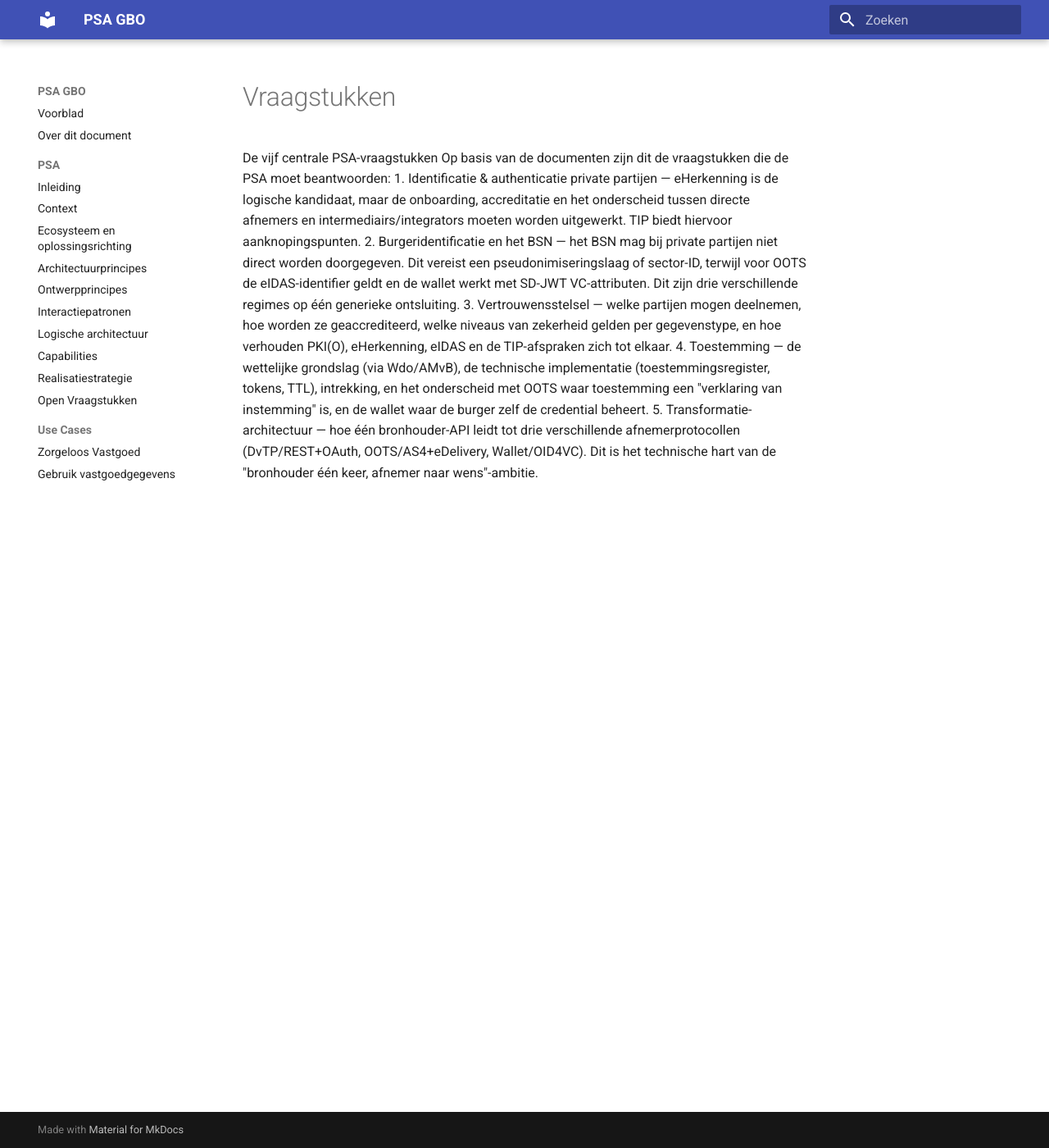
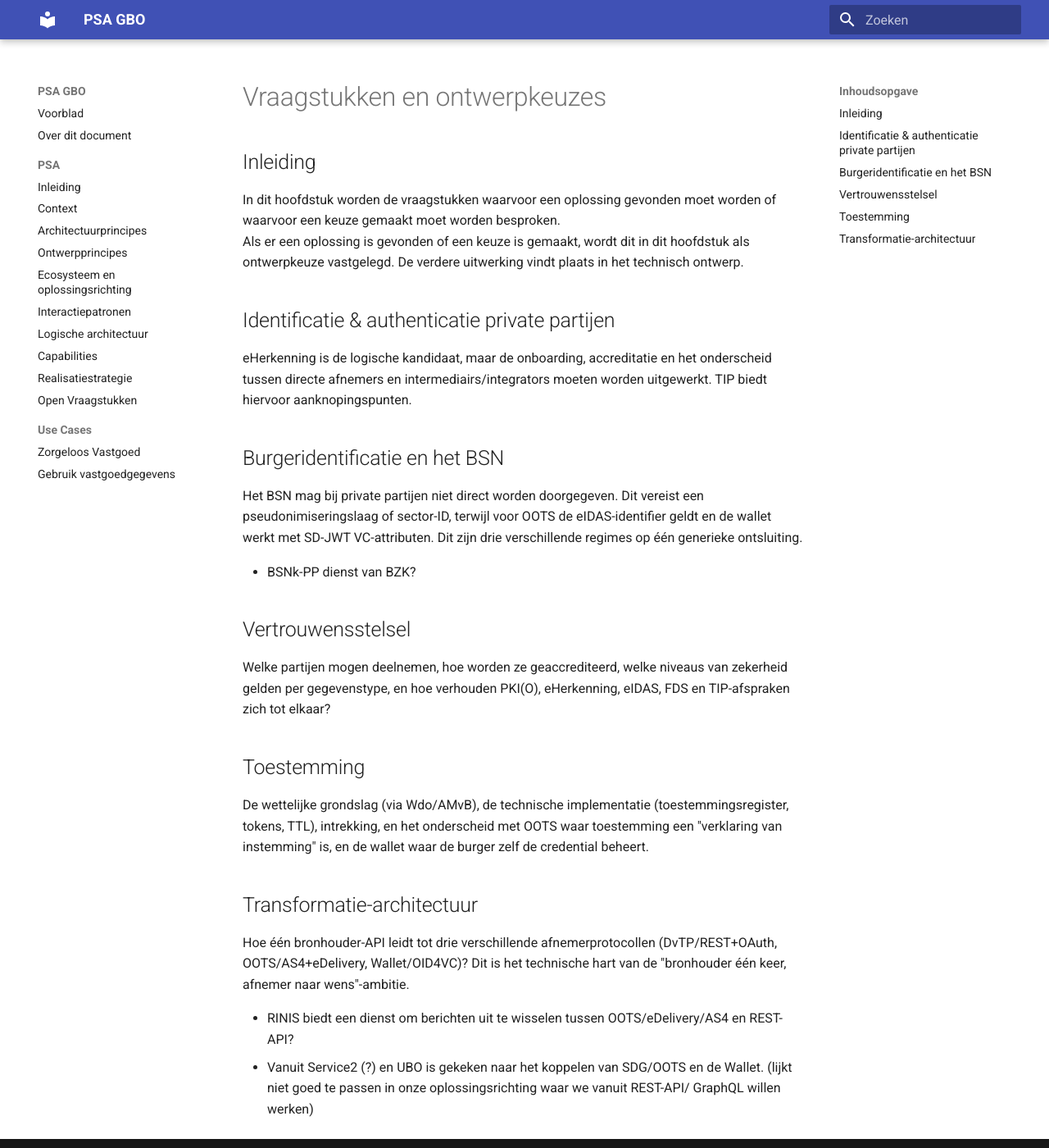
Before and after one commit to Govert-Claus/GBO-DvTP, an MkDocs documentation site: the page built from docs/psa/vraagstukken.md, in a window 1280 px wide and 1400 px high. Shown: the whole window at 82% size. Built offline with MkDocs 1.6.1 and Material for MkDocs 9.7.7, drawn with Linux system fonts in a browser that asks for light colours.

Commit message:
indeling

```diff
--- a/docs/psa/vraagstukken.md
+++ b/docs/psa/vraagstukken.md
@@ -1,7 +1,35 @@
-De vijf centrale PSA-vraagstukken
-Op basis van de documenten zijn dit de vraagstukken die de PSA moet beantwoorden:
-1. Identificatie & authenticatie private partijen — eHerkenning is de logische kandidaat, maar de onboarding, accreditatie en het onderscheid tussen directe afnemers en intermediairs/integrators moeten worden uitgewerkt. TIP biedt hiervoor aanknopingspunten.
-2. Burgeridentificatie en het BSN — het BSN mag bij private partijen niet direct worden doorgegeven. Dit vereist een pseudonimiseringslaag of sector-ID, terwijl voor OOTS de eIDAS-identifier geldt en de wallet werkt met SD-JWT VC-attributen. Dit zijn drie verschillende regimes op één generieke ontsluiting.
-3. Vertrouwensstelsel — welke partijen mogen deelnemen, hoe worden ze geaccrediteerd, welke niveaus van zekerheid gelden per gegevenstype, en hoe verhouden PKI(O), eHerkenning, eIDAS en de TIP-afspraken zich tot elkaar.
-4. Toestemming — de wettelijke grondslag (via Wdo/AMvB), de technische implementatie (toestemmingsregister, tokens, TTL), intrekking, en het onderscheid met OOTS waar toestemming een "verklaring van instemming" is, en de wallet waar de burger zelf de credential beheert.
-5. Transformatie-architectuur — hoe één bronhouder-API leidt tot drie verschillende afnemerprotocollen (DvTP/REST+OAuth, OOTS/AS4+eDelivery, Wallet/OID4VC). Dit is het technische hart van de "bronhouder één keer, afnemer naar wens"-ambitie.
+# Vraagstukken en ontwerpkeuzes
+
+## Inleiding
+
+In dit hoofdstuk worden de vraagstukken waarvoor een oplossing gevonden moet worden of waarvoor een keuze gemaakt moet worden besproken.
+Als er een oplossing is gevonden of een keuze is gemaakt, wordt dit in dit hoofdstuk als ontwerpkeuze vastgelegd. De verdere uitwerking vindt plaats in het technisch ontwerp.
+
+
+## Identificatie & authenticatie private partijen
+
+eHerkenning is de logische kandidaat, maar de onboarding, accreditatie en het onderscheid tussen directe afnemers en intermediairs/integrators moeten worden uitgewerkt. TIP biedt hiervoor aanknopingspunten.
+
+
+## Burgeridentificatie en het BSN
+
+Het BSN mag bij private partijen niet direct worden doorgegeven. Dit vereist een pseudonimiseringslaag of sector-ID, terwijl voor OOTS de eIDAS-identifier geldt en de wallet werkt met SD-JWT VC-attributen. Dit zijn drie verschillende regimes op één generieke ontsluiting.
+
+- BSNk-PP dienst van BZK?
+
+## Vertrouwensstelsel
+
+Welke partijen mogen deelnemen, hoe worden ze geaccrediteerd, welke niveaus van zekerheid gelden per gegevenstype, en hoe verhouden PKI(O), eHerkenning, eIDAS, FDS en TIP-afspraken zich tot elkaar?
+
+
+## Toestemming
+
+De wettelijke grondslag (via Wdo/AMvB), de technische implementatie (toestemmingsregister, tokens, TTL), intrekking, en het onderscheid met OOTS waar toestemming een "verklaring van instemming" is, en de wallet waar de burger zelf de credential beheert.
+
+
+## Transformatie-architectuur
+
+Hoe één bronhouder-API leidt tot drie verschillende afnemerprotocollen (DvTP/REST+OAuth, OOTS/AS4+eDelivery, Wallet/OID4VC)? Dit is het technische hart van de "bronhouder één keer, afnemer naar wens"-ambitie.
+
+- RINIS biedt een dienst om berichten uit te wisselen tussen OOTS/eDelivery/AS4 en REST-API?
+- Vanuit Service2 (?) en UBO is gekeken naar het koppelen van SDG/OOTS en de Wallet. (lijkt niet goed te passen in onze oplossingsrichting waar we vanuit REST-API/ GraphQL willen werken)
--- a/mkdocs.yml
+++ b/mkdocs.yml
@@ -51,9 +51,9 @@ nav:
   - PSA:
     - Inleiding: psa/inleiding.md
     - Context: psa/context.md
-    - Ecosysteem en oplossingsrichting: psa/ecosysteem.md
     - Architectuurprincipes: psa/architectuurprincipes.md
     - Ontwerpprincipes: psa/ontwerpprincipes.md
+    - Ecosysteem en oplossingsrichting: psa/ecosysteem.md
     - Interactiepatronen: psa/interactiepatronen.md
     - Logische architectuur: psa/generieke-functies.md
     - Capabilities: psa/capabilities.md
```
Also changed, not shown: docs/index.md (+4 -2 lines).
